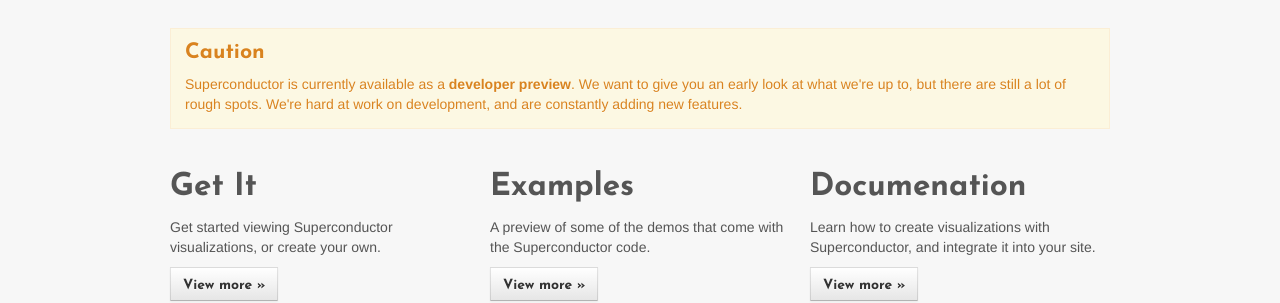
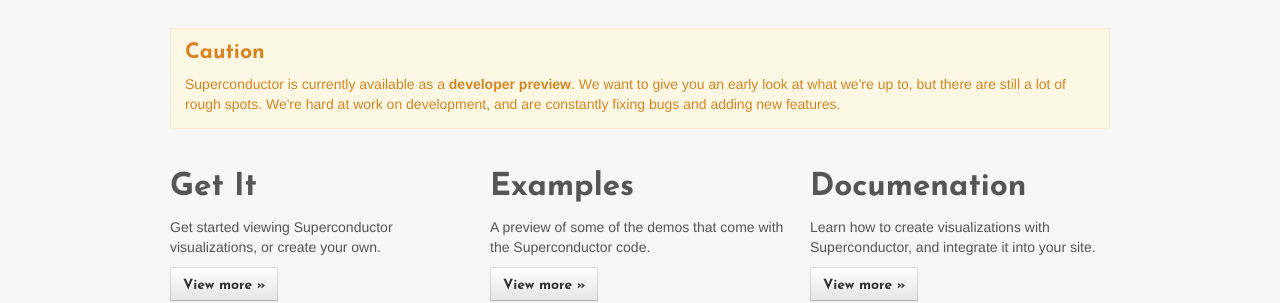
Before and after one commit to Superconductor/superconductor, a Jekyll site: the page built from index.html, in a window 1280 px wide. Shown: the part 439-742 px from the top of the page. Built offline with Jekyll 4.4.1, drawn with Linux system fonts in a browser that asks for light colours; nearby versions of some CDN libraries.

Commit message:
Update caution wording

```diff
--- a/_includes/caution-preview.html
+++ b/_includes/caution-preview.html
@@ -1,4 +1,4 @@
 <div class="alert alert-block ">
 	<h4>Caution</h4>
-	<p>Superconductor is currently available as a <strong>developer preview</strong>. We want to give you an early look at what we're up to, but there are still a lot of rough spots. We're hard at work on development, and are constantly adding new features.</p>
+	<p>Superconductor is currently available as a <strong>developer preview</strong>. We want to give you an early look at what we're up to, but there are still a lot of rough spots. We're hard at work on development, and are constantly fixing bugs and adding new features.</p>
 </div>
```
